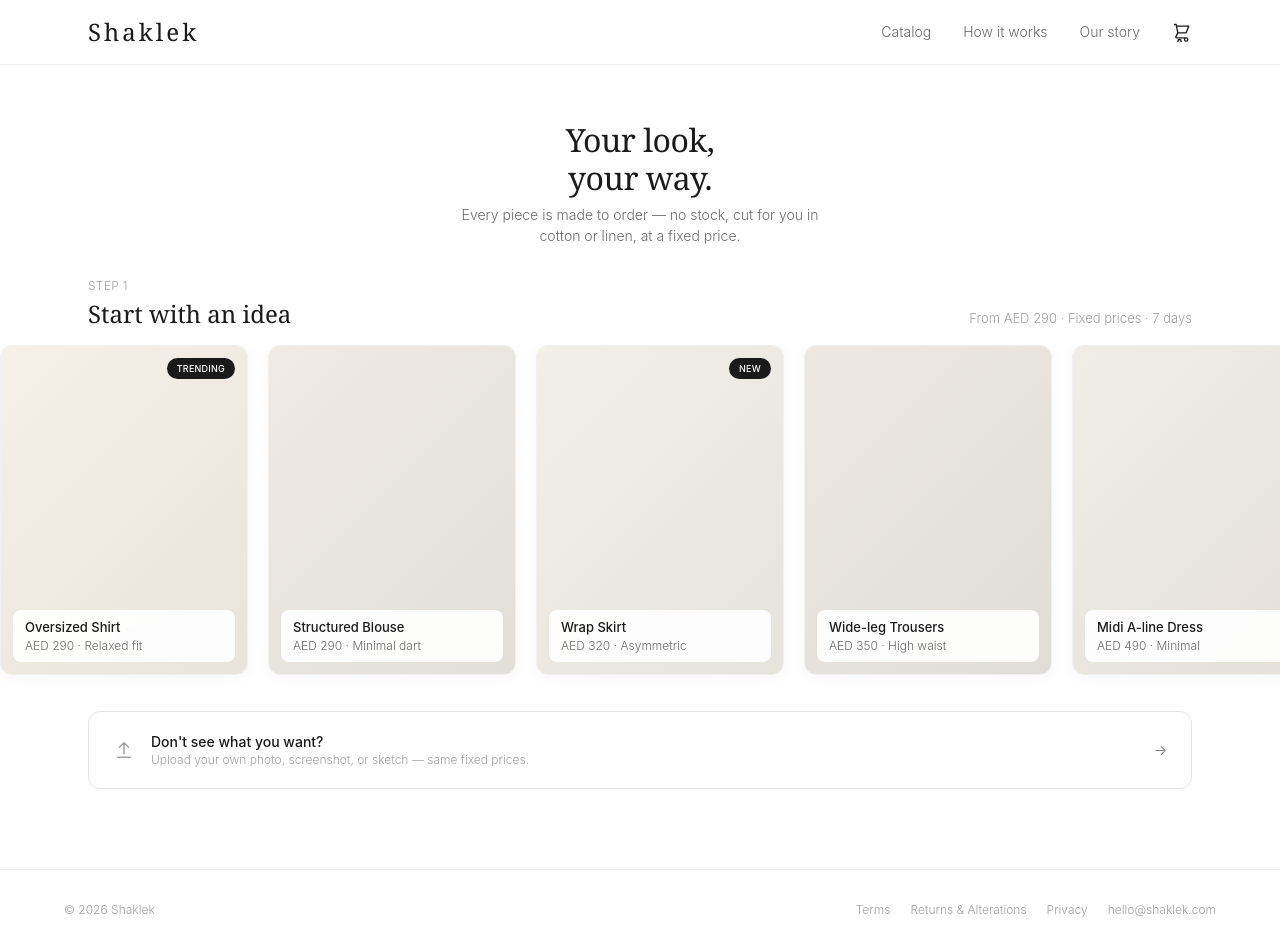
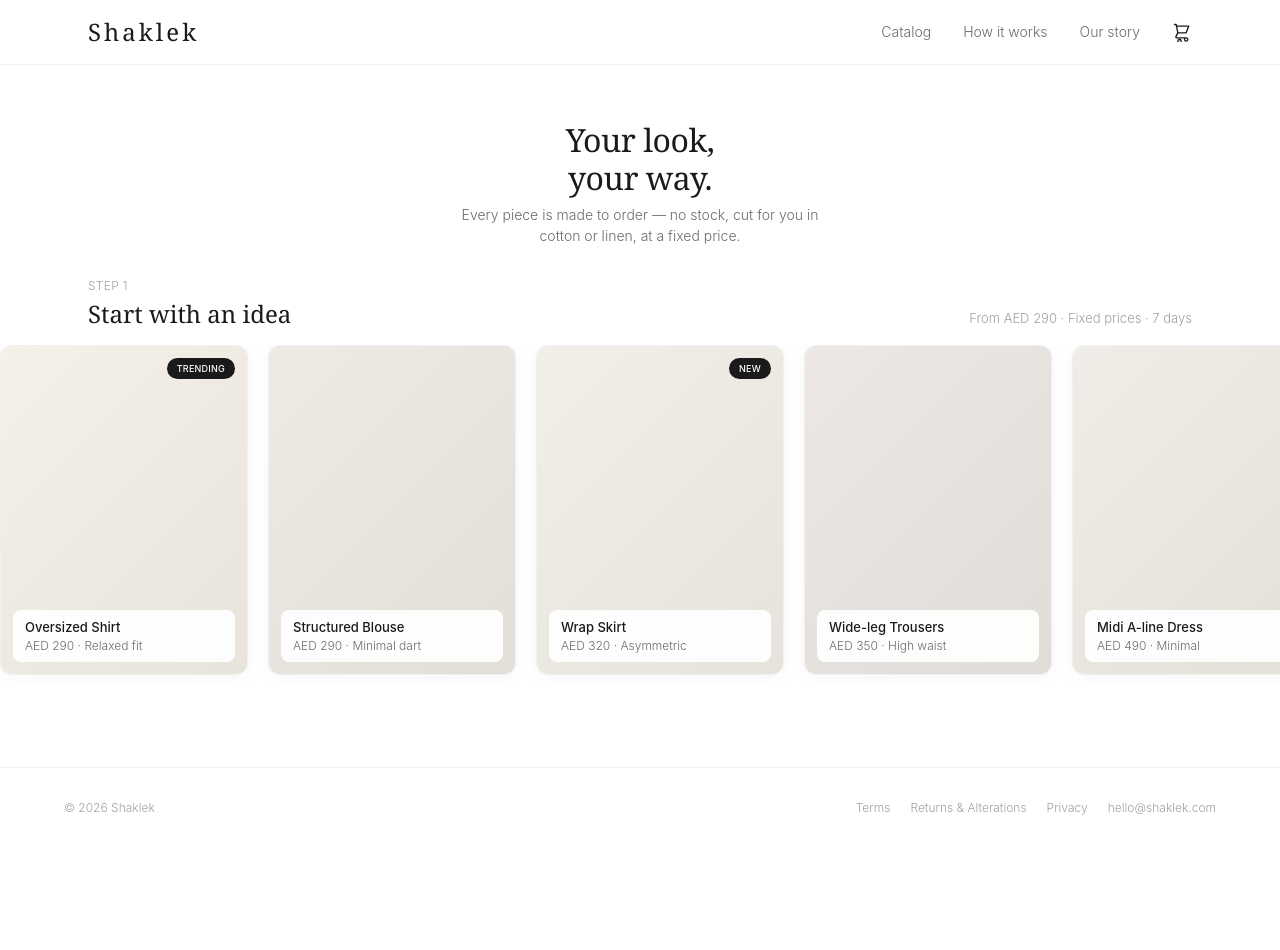
Before and after one commit to shaklekdev/shaklek-website, a Next.js app in the folder website/: page / in a window 1280 px wide. After the commit the page ends 848 px from the top, so only its background shows below. Built offline with nearby package versions, Linux system fonts and the light colour scheme.

Commit message:
Remove upload-your-own banner from homepage for now

```diff
--- a/website/src/app/page.tsx
+++ b/website/src/app/page.tsx
@@ -1,4 +1,3 @@
-import Link from "next/link";
 import Header from "@/components/Header";
 import CatalogCard from "@/components/CatalogCard";
 import { catalog } from "@/data/catalog";
@@ -33,7 +32,7 @@ export default function Home() {
       </section>
 
       {/* Carousel — edge fade hints there's more to scroll */}
-      <section className="relative w-full">
+      <section className="relative w-full pb-20">
         <div className="no-scrollbar flex snap-x snap-mandatory gap-5 overflow-x-auto px-6 pb-3 sm:px-[max(1.5rem,calc((100vw-72rem)/2))]">
           {catalog.map((item) => (
             <div key={item.slug} className="w-[220px] shrink-0 snap-start sm:w-[248px]">
@@ -44,32 +43,6 @@ export default function Home() {
         <div className="pointer-events-none absolute inset-y-0 left-0 w-8 bg-gradient-to-r from-bg to-transparent sm:hidden" />
         <div className="pointer-events-none absolute inset-y-0 right-0 w-8 bg-gradient-to-l from-bg to-transparent sm:hidden" />
       </section>
-
-      <section className="mx-auto w-full max-w-6xl px-6 pt-6 pb-20">
-        <Link
-          href="/upload"
-          className="flex items-center justify-between gap-4 rounded-shaklek-sm border border-border-strong px-6 py-5 transition-colors hover:border-accent"
-        >
-          <div className="flex items-center gap-4">
-            <svg width="22" height="22" viewBox="0 0 24 24" fill="none" className="shrink-0 text-text-3">
-              <path
-                d="M12 16V4m0 0L7 9m5-5l5 5M5 20h14"
-                stroke="currentColor"
-                strokeWidth="1.6"
-                strokeLinecap="round"
-                strokeLinejoin="round"
-              />
-            </svg>
-            <div>
-              <p className="text-sm font-medium text-text">Don&apos;t see what you want?</p>
-              <p className="text-xs text-text-3">
-                Upload your own photo, screenshot, or sketch — same fixed prices.
-              </p>
-            </div>
-          </div>
-          <span className="text-sm text-text-2">→</span>
-        </Link>
-      </section>
     </div>
   );
 }
```
